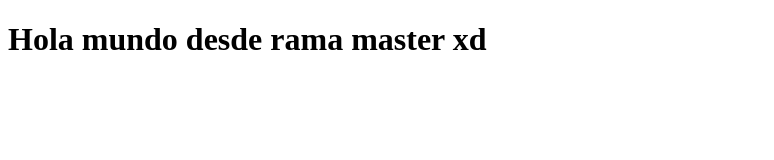
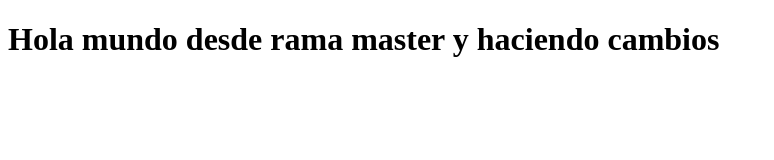
Before and after one commit to Daniel07Navarro/prueba, a plain HTML site: page index.html in a window 1280 px wide. Shown: the whole page, without its empty margins (0-774 px from the left). Drawn offline with Linux system fonts and the light colour scheme.

Commit message:
Nuevos cambios

```diff
--- a/index.html
+++ b/index.html
@@ -7,6 +7,6 @@
 </head>
 <body>
     <!-- .gitignore  -->
-    <h1>Hola mundo desde rama master xd</h1>
+    <h1>Hola mundo desde rama master y haciendo cambios</h1>
 </body>
 </html>
```
